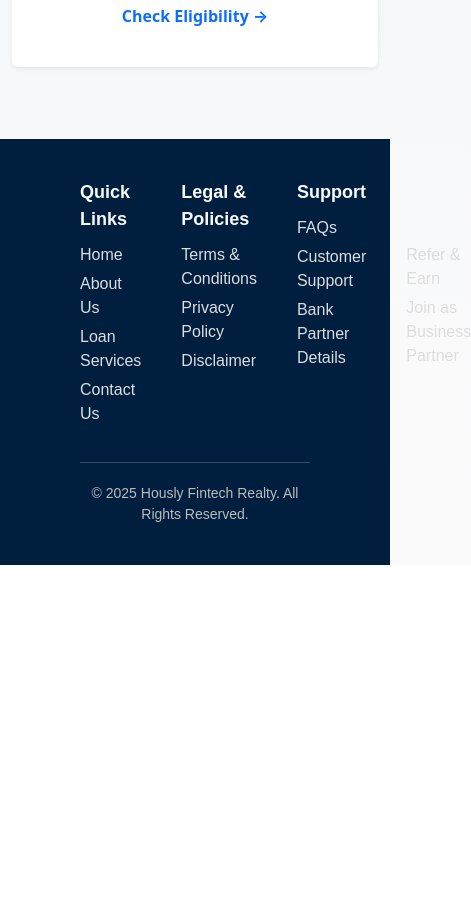
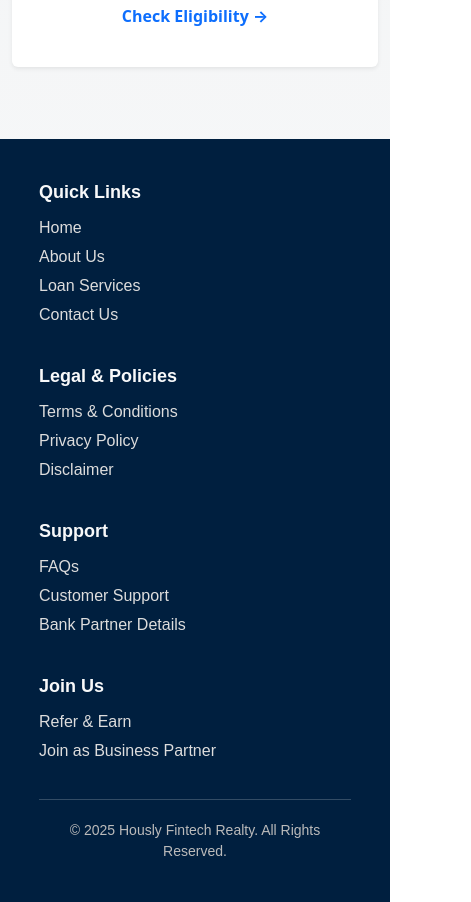
Before and after one commit to Kamlesh7049/Hously_Finntech_Realty, a React (Vite) app in the folder frontend/: page / in a window 390 px wide. Shown: the part 1900-2802 px from the top of the page, 471 px wide, since content can reach past the window. Before the commit the page ends 2465 px from the top, so only its background shows below. Built offline with nearby package versions, Linux system fonts and the light colour scheme.

Commit message:
footer responsive

```diff
--- a/frontend/src/components/Footer.jsx
+++ b/frontend/src/components/Footer.jsx
@@ -4,17 +4,23 @@
   const footerStyle = {
     backgroundColor: "#001f3f", // Dark Blue Background
     color: "#fff",
-    padding: "40px 80px", // Added left & right padding
+    padding: "40px 10%", // Adjusted padding for responsiveness
     textAlign: "left",
     fontFamily: "Arial, sans-serif",
   };
 
   const containerStyle = {
-    display: "grid",
-    gridTemplateColumns: "repeat(4, 1fr)", // 4 Equal Columns
-    gap: "40px",
+    display: "flex",
+    flexWrap: "wrap",
+    justifyContent: "space-between",
+    gap: "20px",
     borderBottom: "1px solid rgba(255, 255, 255, 0.2)",
     paddingBottom: "20px",
+  };
+
+  const sectionStyle = {
+    flex: "1",
+    minWidth: "200px", // Ensures proper layout on smaller screens
   };
 
   const sectionTitleStyle = {
@@ -46,7 +52,7 @@
     <footer style={footerStyle}>
       <div style={containerStyle}>
         {/* Quick Links Section */}
-        <div>
+        <div style={sectionStyle}>
           <div style={sectionTitleStyle}>Quick Links</div>
           <ul style={listStyle}>
             <li style={listItemStyle}>Home</li>
@@ -57,7 +63,7 @@
         </div>
 
         {/* Legal & Policies Section */}
-        <div>
+        <div style={sectionStyle}>
           <div style={sectionTitleStyle}>Legal & Policies</div>
           <ul style={listStyle}>
             <li style={listItemStyle}>Terms & Conditions</li>
@@ -67,7 +73,7 @@
         </div>
 
         {/* Support Section */}
-        <div>
+        <div style={sectionStyle}>
           <div style={sectionTitleStyle}>Support</div>
           <ul style={listStyle}>
             <li style={listItemStyle}>FAQs</li>
@@ -77,7 +83,7 @@
         </div>
 
         {/* Join Us Section */}
-        <div>
+        <div style={sectionStyle}>
           <div style={sectionTitleStyle}>Join Us</div>
           <ul style={listStyle}>
             <li style={listItemStyle}>Refer & Earn</li>
```
